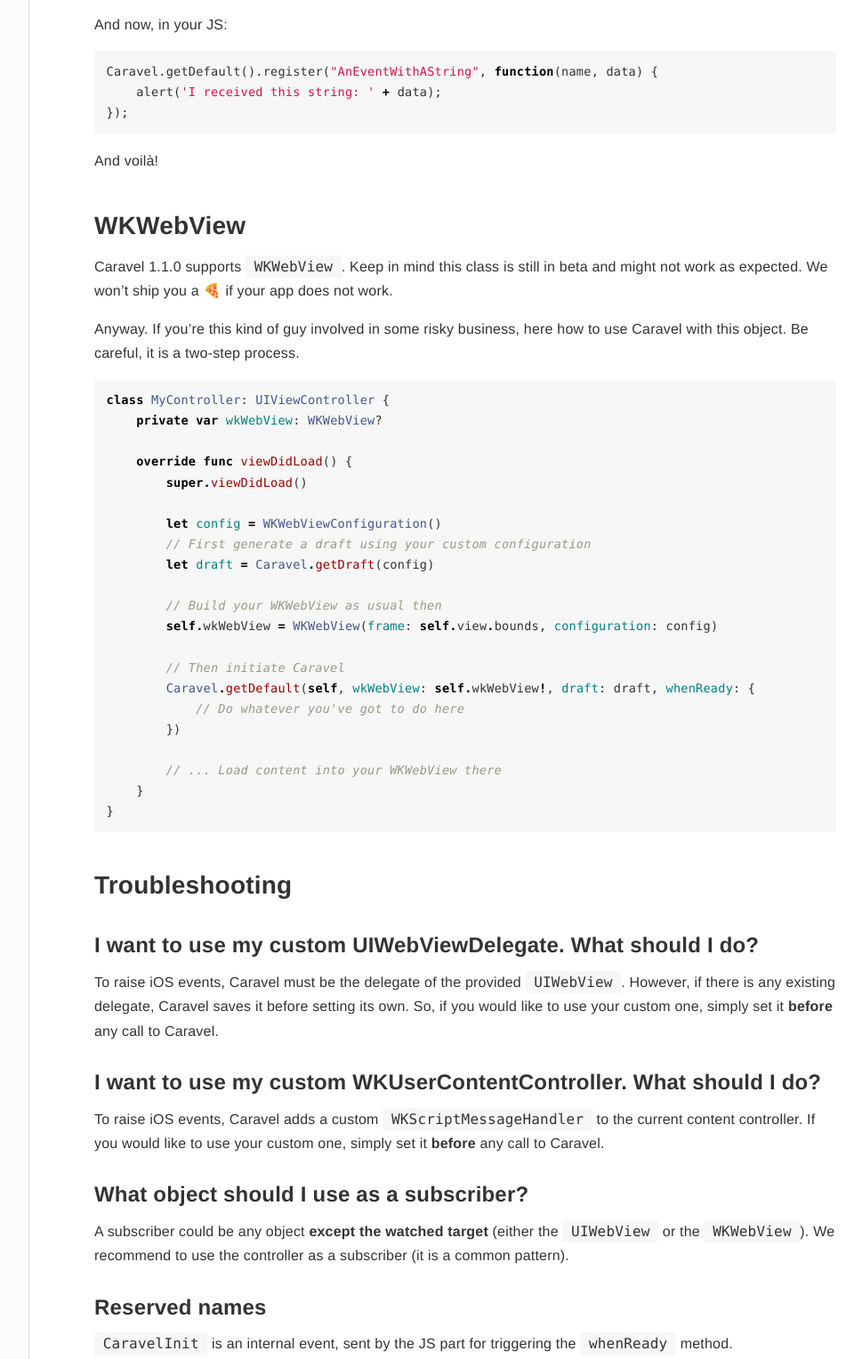
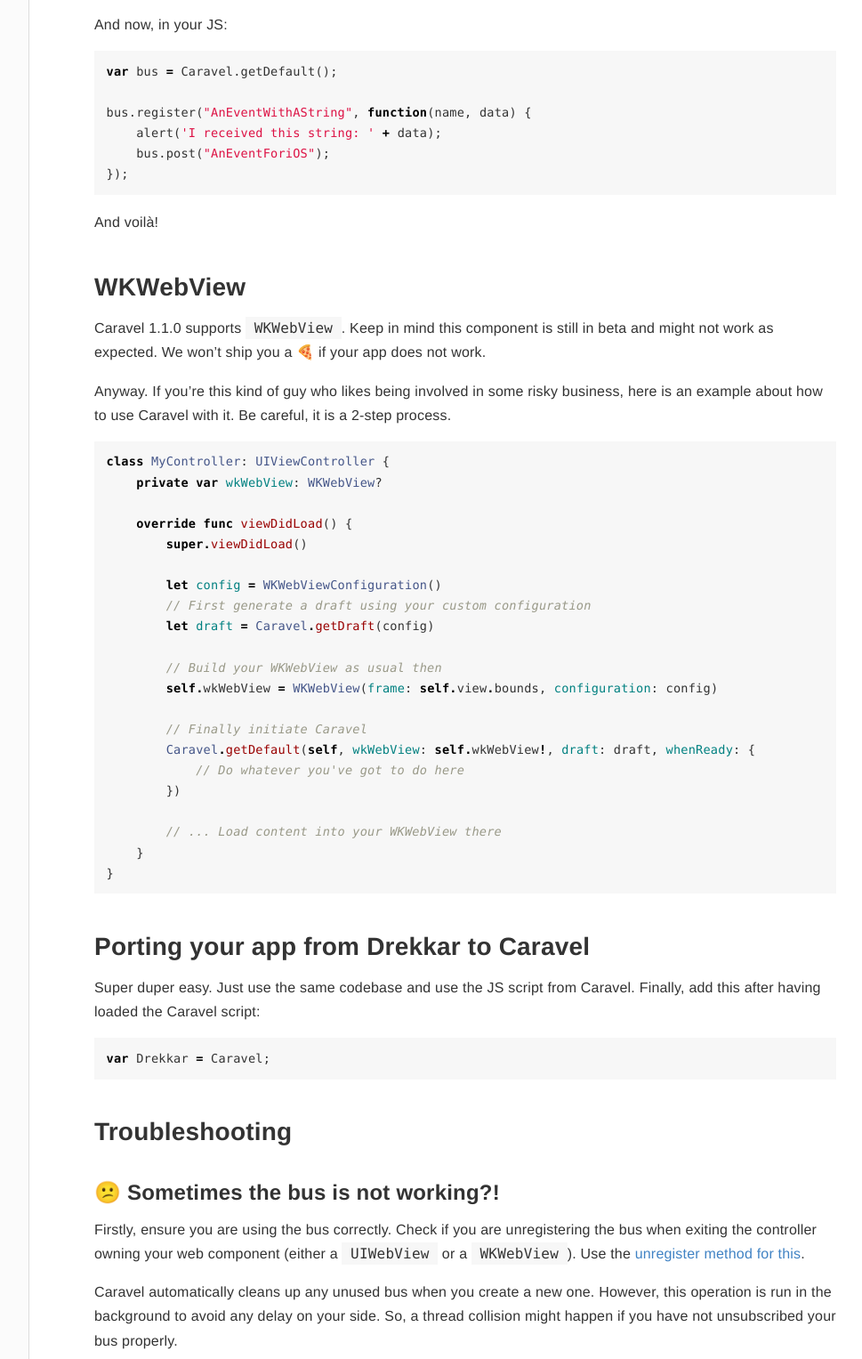
Before and after one commit to coshx/caravel, a plain HTML site: page index.html in a window 1280 px wide. Shown: the part 3242-4769 px from the top of the page at 89% size, without its empty margins (267-1236 px from the left). Drawn offline with Linux system fonts and the light colour scheme.

Commit message:
Mon Feb  1 09:36:31 PST 2016

```diff
--- a/index.html
+++ b/index.html
@@ -134,7 +134,7 @@
 </ul>
 <a href='#get_started' class='anchor' aria-hidden=true><span class="header-anchor"></span></a><h2 id='get_started'>Get started</h2>
 
-<p>Caravel allows developers to communicate between their <code>UIWebView</code> and the embedded JS. You can send any kind of message between those two folks.</p>
+<p>Caravel allows developers to communicate between their <code>UIWebView</code> and the embedded JS. You can send any kind of message between these two folks.</p>
 
 <p>Have a glance at this super simple sample. Let&rsquo;s start with the iOS part:</p>
 <pre class="highlight swift"><code><span class="kd">class</span> <span class="kt">MyController</span><span class="p">:</span> <span class="kt">UIViewController</span> <span class="p">{</span>
@@ -158,17 +158,20 @@
 </code></pre>
 
 <p>And now, in your JS:</p>
-<pre class="highlight javascript"><code><span class="nx">Caravel</span><span class="p">.</span><span class="nx">getDefault</span><span class="p">().</span><span class="nx">register</span><span class="p">(</span><span class="s2">"AnEventWithAString"</span><span class="p">,</span> <span class="kd">function</span><span class="p">(</span><span class="nx">name</span><span class="p">,</span> <span class="nx">data</span><span class="p">)</span> <span class="p">{</span>
+<pre class="highlight javascript"><code><span class="kd">var</span> <span class="nx">bus</span> <span class="o">=</span> <span class="nx">Caravel</span><span class="p">.</span><span class="nx">getDefault</span><span class="p">();</span>
+
+<span class="nx">bus</span><span class="p">.</span><span class="nx">register</span><span class="p">(</span><span class="s2">"AnEventWithAString"</span><span class="p">,</span> <span class="kd">function</span><span class="p">(</span><span class="nx">name</span><span class="p">,</span> <span class="nx">data</span><span class="p">)</span> <span class="p">{</span>
     <span class="nx">alert</span><span class="p">(</span><span class="s1">'I received this string: '</span> <span class="o">+</span> <span class="nx">data</span><span class="p">);</span>
+    <span class="nx">bus</span><span class="p">.</span><span class="nx">post</span><span class="p">(</span><span class="s2">"AnEventForiOS"</span><span class="p">);</span>
 <span class="p">});</span>
 </code></pre>
 
 <p>And voilà!</p>
 <a href='#wkwebview' class='anchor' aria-hidden=true><span class="header-anchor"></span></a><h2 id='wkwebview'>WKWebView</h2>
 
-<p>Caravel 1.1.0 supports <code>WKWebView</code>. Keep in mind this class is still in beta and might not work as expected. We won&rsquo;t ship you a 🍕 if your app does not work. </p>
+<p>Caravel 1.1.0 supports <code>WKWebView</code>. Keep in mind this component is still in beta and might not work as expected. We won&rsquo;t ship you a 🍕 if your app does not work. </p>
 
-<p>Anyway. If you&rsquo;re this kind of guy involved in some risky business, here how to use Caravel with this object. Be careful, it is a two-step process.</p>
+<p>Anyway. If you&rsquo;re this kind of guy who likes being involved in some risky business, here is an example about how to use Caravel with it. Be careful, it is a 2-step process.</p>
 <pre class="highlight swift"><code><span class="kd">class</span> <span class="kt">MyController</span><span class="p">:</span> <span class="kt">UIViewController</span> <span class="p">{</span>
     <span class="kd">private</span> <span class="k">var</span> <span class="nv">wkWebView</span><span class="p">:</span> <span class="kt">WKWebView</span><span class="p">?</span>
 
@@ -182,7 +185,7 @@
         <span class="c1">// Build your WKWebView as usual then</span>
         <span class="k">self</span><span class="o">.</span><span class="n">wkWebView</span> <span class="o">=</span> <span class="kt">WKWebView</span><span class="p">(</span><span class="nv">frame</span><span class="p">:</span> <span class="k">self</span><span class="o">.</span><span class="n">view</span><span class="o">.</span><span class="n">bounds</span><span class="p">,</span> <span class="nv">configuration</span><span class="p">:</span> <span class="n">config</span><span class="p">)</span>
 
-        <span class="c1">// Then initiate Caravel</span>
+        <span class="c1">// Finally initiate Caravel</span>
         <span class="kt">Caravel</span><span class="o">.</span><span class="nf">getDefault</span><span class="p">(</span><span class="k">self</span><span class="p">,</span> <span class="nv">wkWebView</span><span class="p">:</span> <span class="k">self</span><span class="o">.</span><span class="n">wkWebView</span><span class="o">!</span><span class="p">,</span> <span class="nv">draft</span><span class="p">:</span> <span class="n">draft</span><span class="p">,</span> <span class="nv">whenReady</span><span class="p">:</span> <span class="p">{</span>
             <span class="c1">// Do whatever you've got to do here</span>
         <span class="p">})</span>
@@ -191,7 +194,19 @@
     <span class="p">}</span>
 <span class="p">}</span>
 </code></pre>
+<a href='#porting_your_app_from_drekkar_to_caravel' class='anchor' aria-hidden=true><span class="header-anchor"></span></a><h2 id='porting_your_app_from_drekkar_to_caravel'>Porting your app from Drekkar to Caravel</h2>
+
+<p>Super duper easy. Just use the same codebase and use the JS script from Caravel. Finally, add this after having loaded the Caravel script:</p>
+<pre class="highlight javascript"><code><span class="kd">var</span> <span class="nx">Drekkar</span> <span class="o">=</span> <span class="nx">Caravel</span><span class="p">;</span>
+</code></pre>
 <a href='#troubleshooting' class='anchor' aria-hidden=true><span class="header-anchor"></span></a><h2 id='troubleshooting'>Troubleshooting</h2>
+<a href='#sometimes_the_bus_is_not_working' class='anchor' aria-hidden=true><span class="header-anchor"></span></a><h3 id='sometimes_the_bus_is_not_working'>😕 Sometimes the bus is not working?!</h3>
+
+<p>Firstly, ensure you are using the bus correctly. Check if you are unregistering the bus when exiting the controller owning your web component (either a <code>UIWebView</code> or a <code>WKWebView</code>). Use the <a href="http://coshx.github.io/caravel/Classes/EventBus.html#/s:FC7Caravel8EventBus10unregisterFS0_FT_T_">unregister method for this</a>.</p>
+
+<p>Caravel automatically cleans up any unused bus when you create a new one. However, this operation is run in the background to avoid any delay on your side. So, a thread collision might happen if you have not unsubscribed your bus properly.</p>
+
+<p>However, if you think everything is good with your codebase, feel free to open a ticket.</p>
 <a href='#i_want_to_use_my_custom_uiwebviewdelegate_what_should_i_do' class='anchor' aria-hidden=true><span class="header-anchor"></span></a><h3 id='i_want_to_use_my_custom_uiwebviewdelegate_what_should_i_do'>I want to use my custom UIWebViewDelegate. What should I do?</h3>
 
 <p>To raise iOS events, Caravel must be the delegate of the provided <code>UIWebView</code>. However, if there is any existing delegate, Caravel saves it before setting its own. So, if you would like to use your custom one, simply set it <strong>before</strong> any call to Caravel.</p>
@@ -205,7 +220,9 @@
 
 <p><code>CaravelInit</code> is an internal event, sent by the JS part for triggering the <code>whenReady</code> method.</p>
 
-<p>Also, the default bus is named <code>default</code>. If you use that name for a custom bus, Caravel will automatically switch to the default one.</p>
+<p>Also, the default bus is named <code>default</code>. If you use this name for a custom bus, Caravel will automatically switch to the default one.</p>
+
+<p>Finally, when using a <code>WKWebView</code>, Caravel names its script message handler <code>caravel</code>.</p>
 <a href='#keep_in_mind_event_and_bus_names_are_case_sensitive' class='anchor' aria-hidden=true><span class="header-anchor"></span></a><h3 id='keep_in_mind_event_and_bus_names_are_case_sensitive'>Keep in mind event and bus names are case-sensitive.</h3>
 
           </div>
@@ -215,7 +232,7 @@
       </article>
     </div>
     <section class="footer">
-      <p>&copy; 2016 <a class="link" href="http://www.coshx.com/" target="_blank" rel="external">Coshx Labs</a>. All rights reserved. (Last updated: 2016-01-20)</p>
+      <p>&copy; 2016 <a class="link" href="http://www.coshx.com/" target="_blank" rel="external">Coshx Labs</a>. All rights reserved. (Last updated: 2016-02-01)</p>
       <p>Generated by <a class="link" href="https://github.com/realm/jazzy" target="_blank" rel="external">jazzy ♪♫ v0.5.0</a>, a <a class="link" href="http://realm.io" target="_blank" rel="external">Realm</a> project.</p>
     </section>
   </body>
```
Also changed, not shown: Classes.html (+1 -1 lines), Classes/Caravel.html (+1 -1 lines), Classes/EventBus.html (+1 -1 lines), Enums.html (+1 -1 lines), Enums/CaravelError.html (+1 -1 lines).
